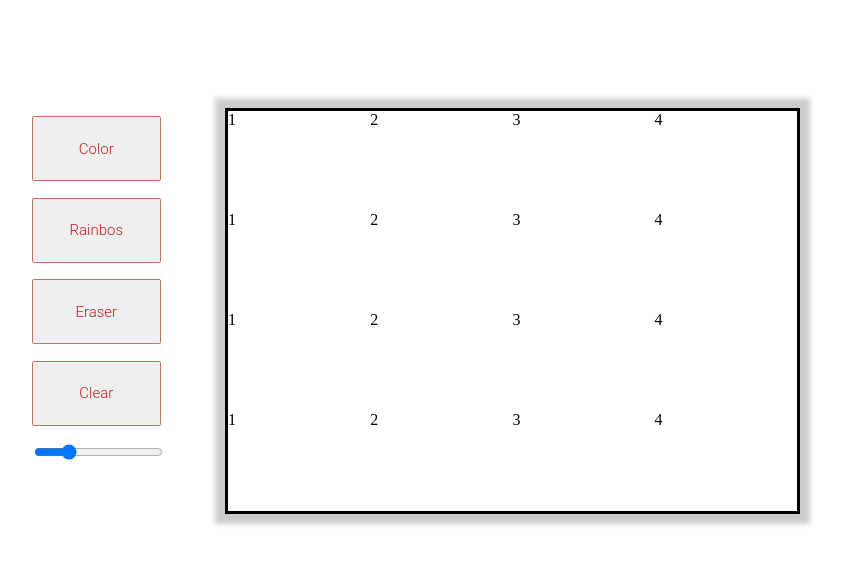
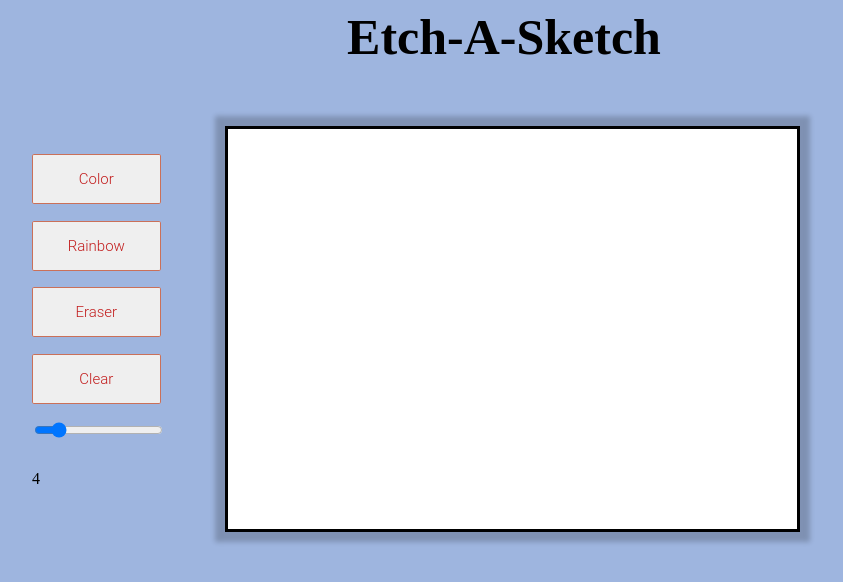
Before and after one commit to Wajahat43/etch-a-sketch, a plain HTML site: page index.html in a window 1280 px wide. Shown: the whole page, without its empty margins (136-979 px from the left). Drawn offline with Linux system fonts and the light colour scheme.

Commit message:
Made some more tweaks, added the functionality of slider and also added some styling.

```diff
--- a/index.html
+++ b/index.html
@@ -7,15 +7,19 @@
 
     </head>
     <body>
+        <h1>Etch-A-Sketch</h1>
         <div class="page">
-
             <div class="menu">
                 <button id= "color-mode">Color</button>
-                <button id = "rainbow-mode">Rainbos</button>
+                <button id = "rainbow-mode">Rainbow</button>
                 <button id = "eraser-mode">Eraser</button>
                 <button id = "clear">Clear</button>
-                <input type="range" min="1" max="64" value="16" class="slider" id="myRange">
-                <p class="sliderValue"></p>
+
+                <div class="sliderContainer">
+                    <input type="range" min="1" max="100" value="16" class="slider" id="myRange">
+                </div>
+
+                <p class="sliderValue"> 4</p>
             </div>
             <div class="sketch-container"></div>
             <div class="empty-area"></div>
--- a/script.js
+++ b/script.js
@@ -2,36 +2,36 @@
 
 let bgColor = "rgb(0,0,0)";
 let isRainbow = false;
+const container = document.querySelector(".sketch-container");
+const mySlider = document.querySelector("#myRange");
+createGrid(mySlider.value);
 
 function createGrid(column){
-    const container = document.querySelector(".sketch-container");
-    container.style.cssText = `display:grid;grid-template-columns:repeat(${column},1fr);grid-template-rows:repeat(${column} ,1fr);`;
+
+    container.style.gridTemplateColumns = `repeat(${column}, 1fr)`;
+    container.style.gridTemplateRows = `repeat(${column}, 1fr)`;
     for (c = 0; c < (column); c++) {
 
         for(let j =0;j<column;j++){
             let cell = document.createElement("div");
-            cell.innerText = (j + 1);
-            container.appendChild(cell).className = "grid-item";
+            cell.addEventListener('mouseover',function(event){
+                if(isRainbow ===true){
+                    bgColor = assignRandomRGB();
+                    event.target.style.cssText = `background-color:${bgColor};`;
+                }
+                else{
+                    event.target.style.cssText = `background-color:${bgColor};`;
+                }
+            })
+            //cell.innerText = (j + 1);
+            container.appendChild(cell);
         }
 
       };
 }
 
-createGrid(4);
 
-const gridItem = document.querySelectorAll(".grid-item");
-//gridItem.forEach(item => item.style.cssText = "border:1px solid black;")
-gridItem.forEach(item => item.addEventListener("mouseover", function(event){
-    if(isRainbow ===true){
-        bgColor = assignRandomRGB();
-        event.target.style.cssText = `background-color:${bgColor};`;
-    }
-    else{
-        event.target.style.cssText = `background-color:${bgColor};`;
-    }
-
-}))
-
+//Decide input of the buttons
 const menu = document.querySelector(".menu");
 menu.addEventListener('click', function(event){
     changeByValue(event.target.id);
@@ -51,6 +51,7 @@ function changeByValue(id){
     }
 }
 
+
 function makeGridTransparent(){
     const clearGridItem = document.querySelectorAll(".grid-item");
     clearGridItem.forEach(item => item.style.cssText = "background-color:transparent;")
@@ -63,3 +64,13 @@ function assignRandomRGB(){
   var b = num & 255;
   return 'rgb(' + r + ', ' + g + ', ' + b + ')';
 }
+
+
+//Slider Functionality
+mySlider.oninput = function() {
+    const sliderValue = document.querySelector(".sliderValue");
+    sliderValue.textContent = this.value;
+
+    container.innerHTML = '';
+    createGrid(parseInt(sliderValue.textContent));
+}
--- a/styles.css
+++ b/styles.css
@@ -1,3 +1,24 @@
+body{
+    background-color: rgb(158, 181, 223);
+}
+
+h1{
+    text-align: center;
+    font-size: 50px;
+    margin: 0;
+    margin-bottom: 10px;
+    color:black;
+}
+
+.sketch-container{
+
+   display: grid;
+    width: 500px;
+    height: 500px;
+    background-color: var(--secondary-light);
+    box-shadow: rgba(0, 0, 0, 0.24) 0px 3px 8px;
+    background-color: white;
+}
 .page{
     display: flex;
     flex-direction: row;
@@ -6,7 +27,7 @@
     width: 45%;
     height: 25rem;
     border: 0.2rem solid black;
-    margin: 100px auto;
+    margin:50px auto;
     margin-left: 60px;
     box-shadow:0 0  5px 10px rgba(0, 0, 0, 0.2);
 
@@ -23,7 +44,7 @@
 
 button{
     display:inline-block;
-    padding:1.5em 1.5em;
+    padding:1em 0.7em;
     border:0.1em solid #ca7059;
     margin:0 0.3em 0.3em 0;
     border-radius:0.12em;
```
